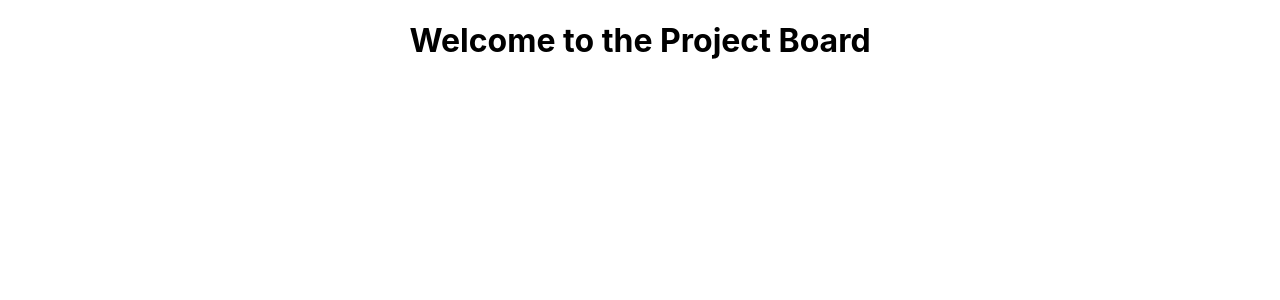
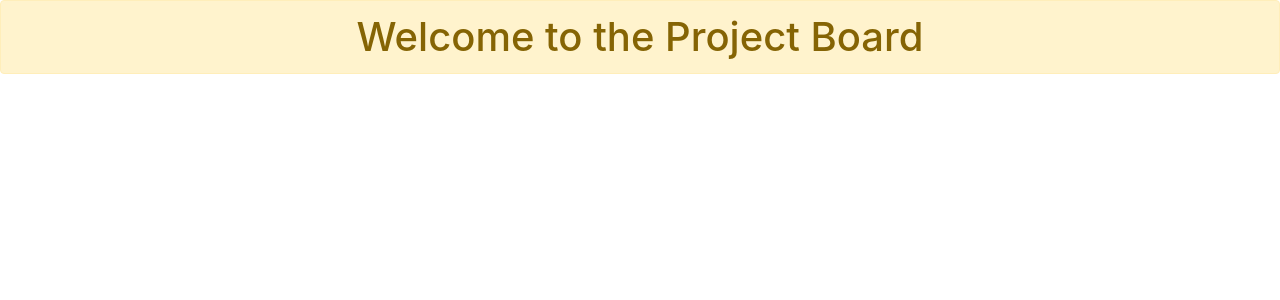
Before and after one commit to gauravsin/ProjectBoardSpringBootFrontend, a React (Create React App) app: page / in a window 1280 px wide. Shown: the top 300 px of the page. Built offline with nearby package versions, Linux system fonts and the light colour scheme.

Commit message:
Installed required dependencies. App working with bootstrap.

```diff
--- a/src/App.js
+++ b/src/App.js
@@ -1,12 +1,12 @@
 import React, { Component } from "react";
-import logo from "./logo.svg";
 import "./App.css";
+import "bootstrap/dist/css/bootstrap.min.css";
 
 class App extends Component {
   render() {
     return (
       <div className="App">
-        <h1>Welcome to the Project Board</h1>
+        <h1 className="alert alert-warning">Welcome to the Project Board</h1>
       </div>
     );
   }
```
Also changed, not shown: package.json (+8 -1 lines), src/logo.svg (deleted), 1 other file (tests, documents, lock files or other folders).
